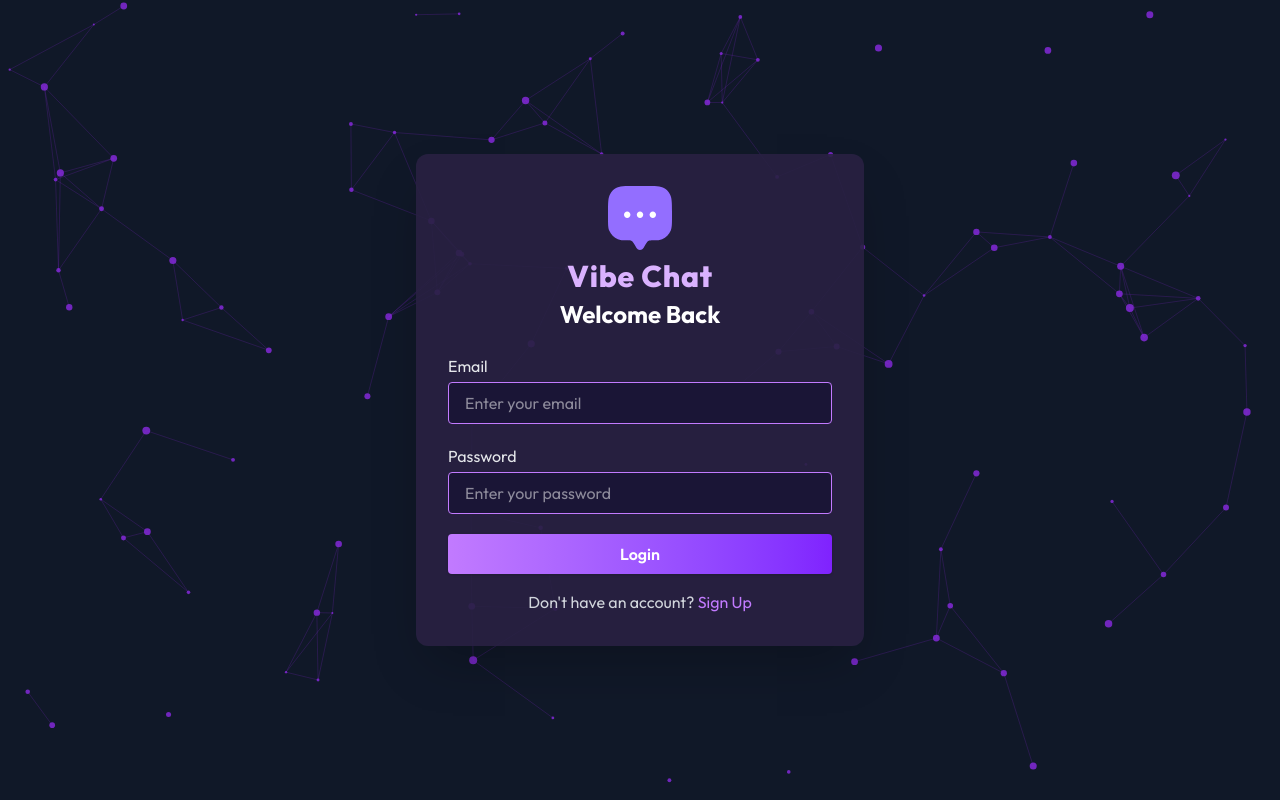
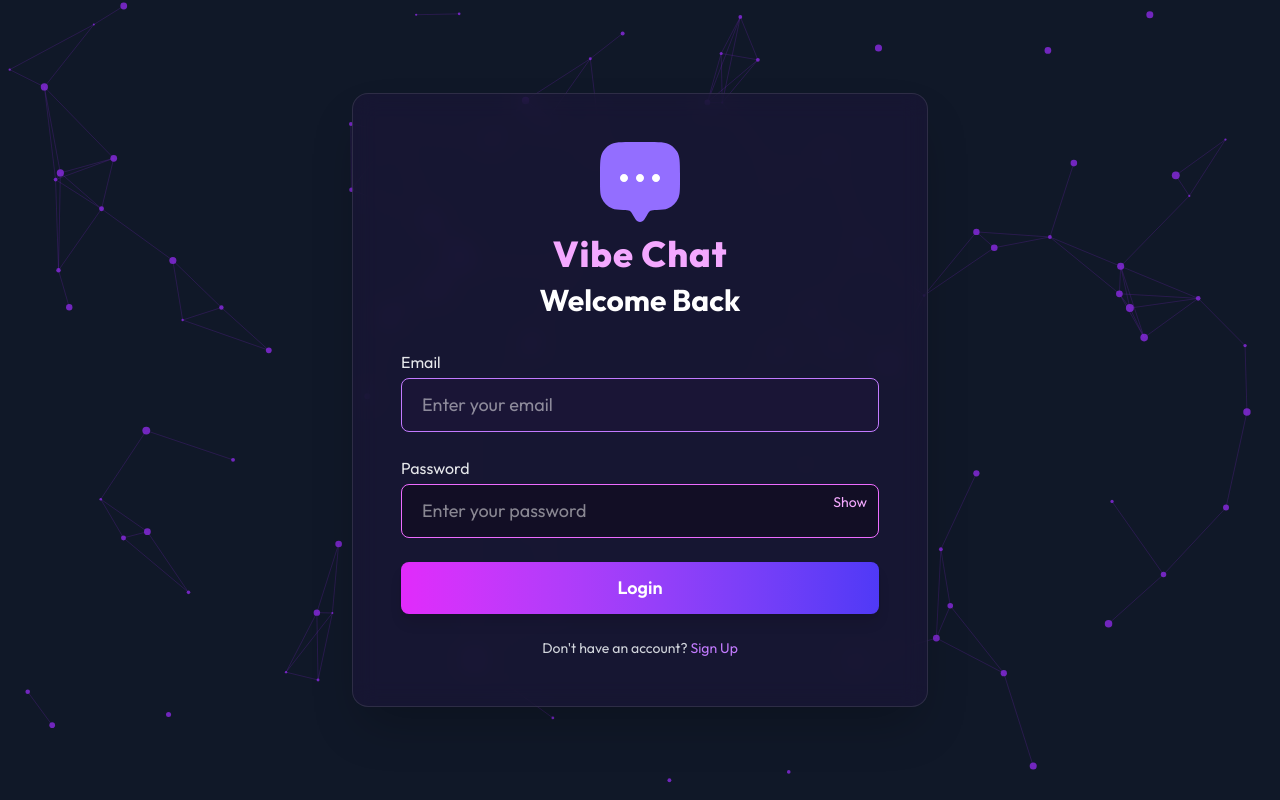
Before and after one commit to SN-Verse/VibeChat, a React (Vite) app in the folder client/: page /login in a window 1280 px wide. Built offline with nearby package versions, Linux system fonts and the light colour scheme; no server answers.

Commit message:
enhanced theme

```diff
--- a/client/src/pages/LoginPage.jsx
+++ b/client/src/pages/LoginPage.jsx
@@ -10,6 +10,7 @@ const LoginPage = () => {
   const [password, setPassword] = useState('');
   const [bio, setBio] = useState('');
   const [isDataSubmitted, setIsDataSubmitted] = useState(false);
+  const [showPassword, setShowPassword] = useState(false);
 
   const { login } = useContext(AuthContext);
 
@@ -36,13 +37,13 @@ const LoginPage = () => {
   return (
     <div className="relative min-h-screen flex items-center justify-center bg-gray-900">
       <ParticleNetwork />
-      <div className="relative z-10 bg-[#282142]/90 rounded-xl shadow-2xl p-8 w-full max-w-md flex flex-col items-center">
-      <img src={assets.logo_icon} alt="Logo" className="w-16 mb-2" />
-  <h1 className="text-3xl font-extrabold text-purple-300 mb-1 tracking-wide">Vibe Chat</h1>
-  <h2 className="text-2xl font-bold text-white mb-6">
+      <div className="relative z-10 bg-[#1b1637]/70 backdrop-blur-md border border-white/10 rounded-2xl shadow-2xl p-12 w-full max-w-xl flex flex-col items-center">
+      <img src={assets.logo_icon} alt="Logo" className="w-20 mb-3" />
+  <h1 className="text-4xl font-extrabold text-fuchsia-300 mb-2 tracking-wide">Vibe Chat</h1>
+  <h2 className="text-3xl font-bold text-white mb-8">
   {currState === 'Sign up' ? 'Create Account' : 'Welcome Back'}
   </h2>
-        <form onSubmit={onSubmitHandler} className="w-full flex flex-col gap-5">
+        <form onSubmit={onSubmitHandler} className="w-full flex flex-col gap-6">
           {currState === 'Sign up' && (
             <>
               <div>
@@ -51,7 +52,7 @@ const LoginPage = () => {
                   type="text"
                   value={fullName}
                   onChange={e => setFullName(e.target.value)}
-                  className="w-full px-4 py-2 rounded bg-[#1a1536] text-white border border-purple-400 focus:outline-none focus:ring-2 focus:ring-purple-500"
+                  className="w-full px-5 py-3 rounded-lg bg-[#120e25] text-white text-lg border border-fuchsia-400 focus:outline-none focus:ring-2 focus:ring-fuchsia-500"
                   placeholder="Enter your name"
                   required
                 />
@@ -61,9 +62,9 @@ const LoginPage = () => {
                 <textarea
                   value={bio}
                   onChange={e => setBio(e.target.value)}
-                  className="w-full px-4 py-2 rounded bg-[#1a1536] text-white border border-purple-400 focus:outline-none focus:ring-2 focus:ring-purple-500"
+                  className="w-full px-5 py-3 rounded-lg bg-[#120e25] text-white text-lg border border-fuchsia-400 focus:outline-none focus:ring-2 focus:ring-fuchsia-500"
                   placeholder="Tell us about yourself"
-                  rows={2}
+                  rows={3}
                 />
               </div>
             </>
@@ -74,30 +75,38 @@ const LoginPage = () => {
               type="email"
               value={email}
               onChange={e => setEmail(e.target.value)}
-              className="w-full px-4 py-2 rounded bg-[#1a1536] text-white border border-purple-400 focus:outline-none focus:ring-2 focus:ring-purple-500"
+              className="w-full px-5 py-3 rounded-lg bg-[#1a1536] text-white text-lg border border-purple-400 focus:outline-none focus:ring-2 focus:ring-purple-500"
               placeholder="Enter your email"
               required
             />
           </div>
-          <div>
+          <div className="relative">
             <label className="block text-gray-200 mb-1">Password</label>
             <input
-              type="password"
+              type={showPassword ? 'text' : 'password'}
               value={password}
               onChange={e => setPassword(e.target.value)}
-              className="w-full px-4 py-2 rounded bg-[#1a1536] text-white border border-purple-400 focus:outline-none focus:ring-2 focus:ring-purple-500"
+              className="w-full px-5 py-3 rounded-lg bg-[#120e25] text-white text-lg border border-fuchsia-400 focus:outline-none focus:ring-2 focus:ring-fuchsia-500 pr-14"
               placeholder="Enter your password"
               required
             />
+            <button
+              type="button"
+              onClick={() => setShowPassword(p => !p)}
+              className="absolute right-3 top-9 text-sm text-fuchsia-300 hover:text-fuchsia-200"
+              aria-label={showPassword ? 'Hide password' : 'Show password'}
+            >
+              {showPassword ? 'Hide' : 'Show'}
+            </button>
           </div>
           <button
             type="submit"
-            className="bg-gradient-to-r from-purple-400 to-violet-600 text-white font-semibold py-2 rounded shadow hover:from-purple-500 hover:to-violet-700 transition"
+            className="w-full bg-gradient-to-r from-fuchsia-500 to-indigo-600 text-white font-semibold py-3 rounded-lg shadow-lg hover:from-fuchsia-600 hover:to-indigo-700 transition text-lg"
           >
             {currState === 'Sign up' ? 'Sign Up' : 'Login'}
           </button>
         </form>
-        <div className="mt-4 text-gray-300">
+        <div className="mt-6 text-gray-300 text-sm">
           {currState === 'Sign up' ? (
             <>
               Already have an account?{' '}
```
